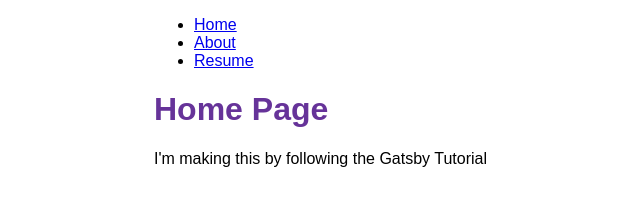
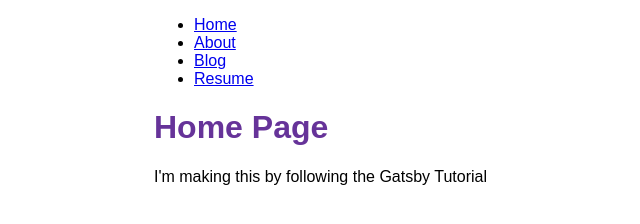
Before and after one commit to willamm/my-personal-site, a Gatsby site: page / in a window 1280 px wide. Shown: the whole page, without its empty margins (236-876 px from the left). Built offline with nearby package versions, Linux system fonts and the light colour scheme; Gatsby itself is replaced by a stand-in of ours.

Commit message:
Add blog page to layout component

```diff
--- a/src/components/layout.js
+++ b/src/components/layout.js
@@ -10,6 +10,7 @@
                 <ul className={navLinks}>
                     <li className={navLinkItem}><Link className={navLinkText} to="/">Home</Link></li>
                     <li className={navLinkItem}><Link className={navLinkText} to="/about">About</Link></li>
+                    <li className={navLinkItem}><Link className={navLinkText} to="/blog">Blog</Link></li>
                     <li className={navLinkItem}><Link className={navLinkText} to={resumeUrl}>Resume</Link></li>
                 </ul>
             </nav>
```
